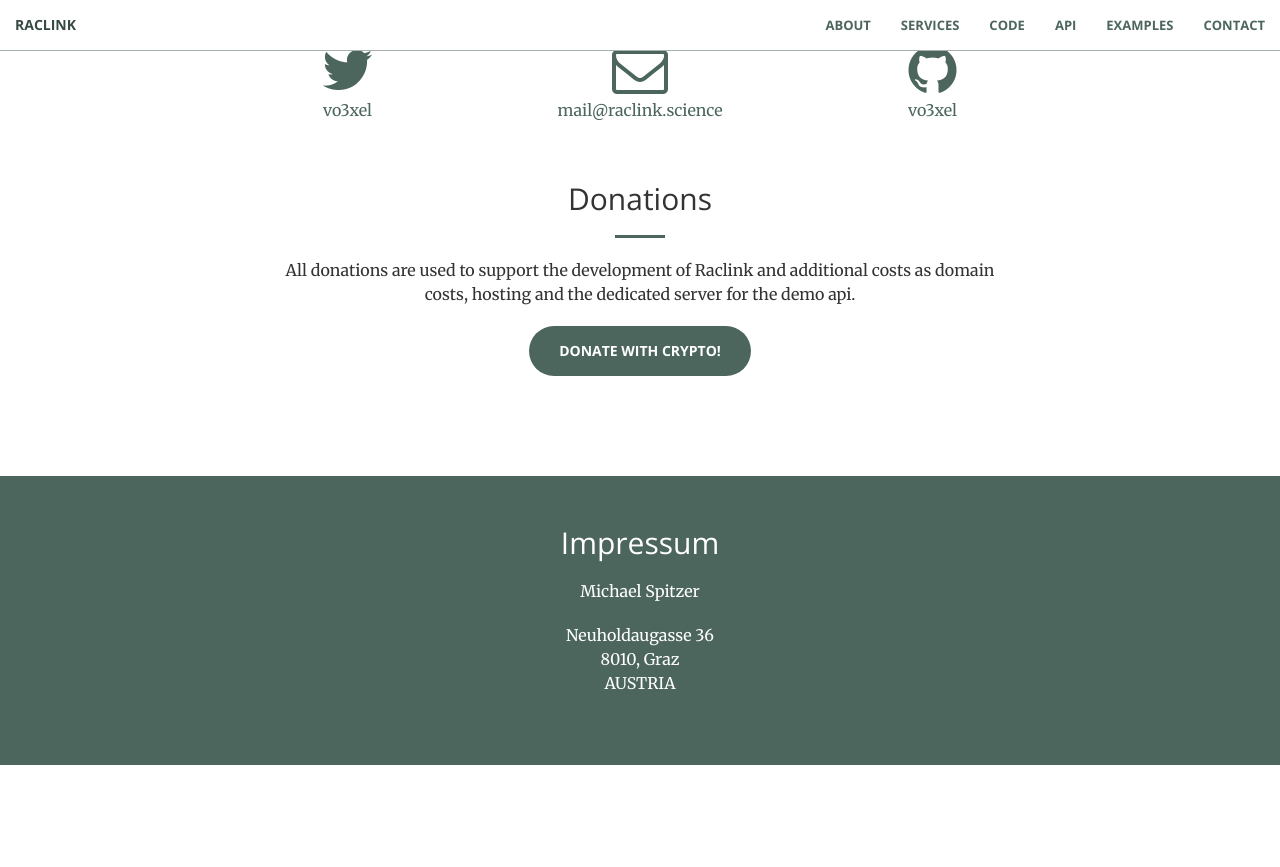
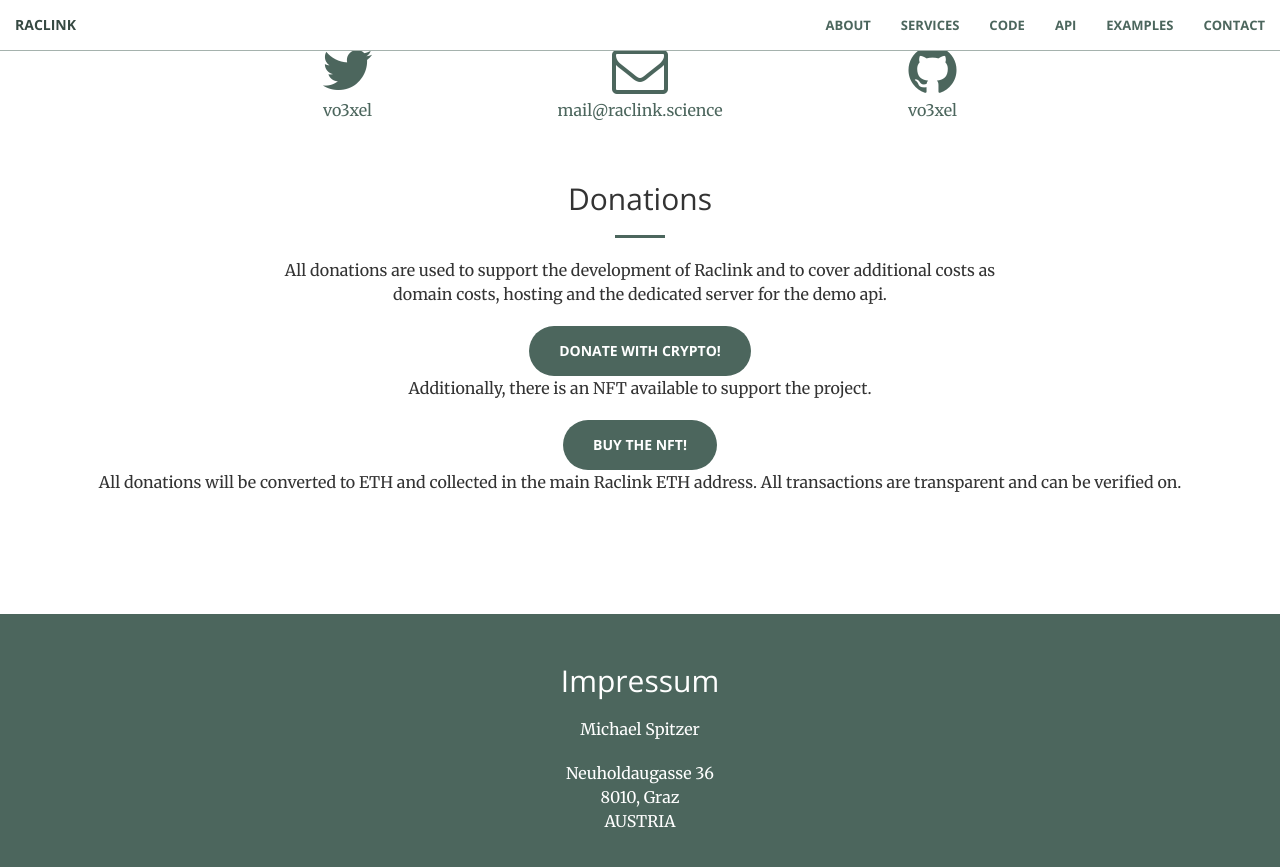
Before and after one commit to vo3xel/raclink.science, a Jekyll site: the page built from index.html, in a window 1280 px wide and 900 px high, scrolled down 2179 px. Shown: the top 867 px of the window. Built offline with Jekyll 4.4.1, drawn with Linux system fonts in a browser that asks for light colours; before the commit the page ends 2944 px from its top, so only the background shows below that.

Commit message:
crypto added

```diff
--- a/_includes/contact.html
+++ b/_includes/contact.html
@@ -33,12 +33,19 @@
             <div class="col-lg-8 col-lg-offset-2 text-center">
                 <h2 class="section-heading">Donations</h2>
                 <hr class="primary">
-                <p>All donations are used to support the development of Raclink and additional costs as domain costs, hosting and the dedicated server for the demo api.</p>
+                <p>All donations are used to support the development of Raclink and to cover additional costs as domain costs, hosting and the dedicated server for the demo api.</p>
             </div>
             <div class="text-center">
                 <a href="https://commerce.coinbase.com/checkout/1fc5807a-b339-4b8d-abaa-6527251a218f" class="btn btn-primary btn-xl">Donate with Crypto!</a>
                 <script src="https://commerce.coinbase.com/v1/checkout.js?version=201807"></script>
             </div>
+            <div class="text-center">
+                <p>Additionally, there is an NFT available to support the project.</p>
+                <a href="https://opensea.io/assets/0x495f947276749ce646f68ac8c248420045cb7b5e/75944586074365036878783018368894540810871257590793489257014201986452134298600" class="btn btn-primary btn-xl">Buy the NFT!</a>
+            </div>
+            <div class="text-center">
+                <p>All donations will be converted to ETH and collected in the main Raclink ETH address. All transactions are transparent and can be verified on.</p>
+            </div>
         </div>
     </div>
 </section>
```
